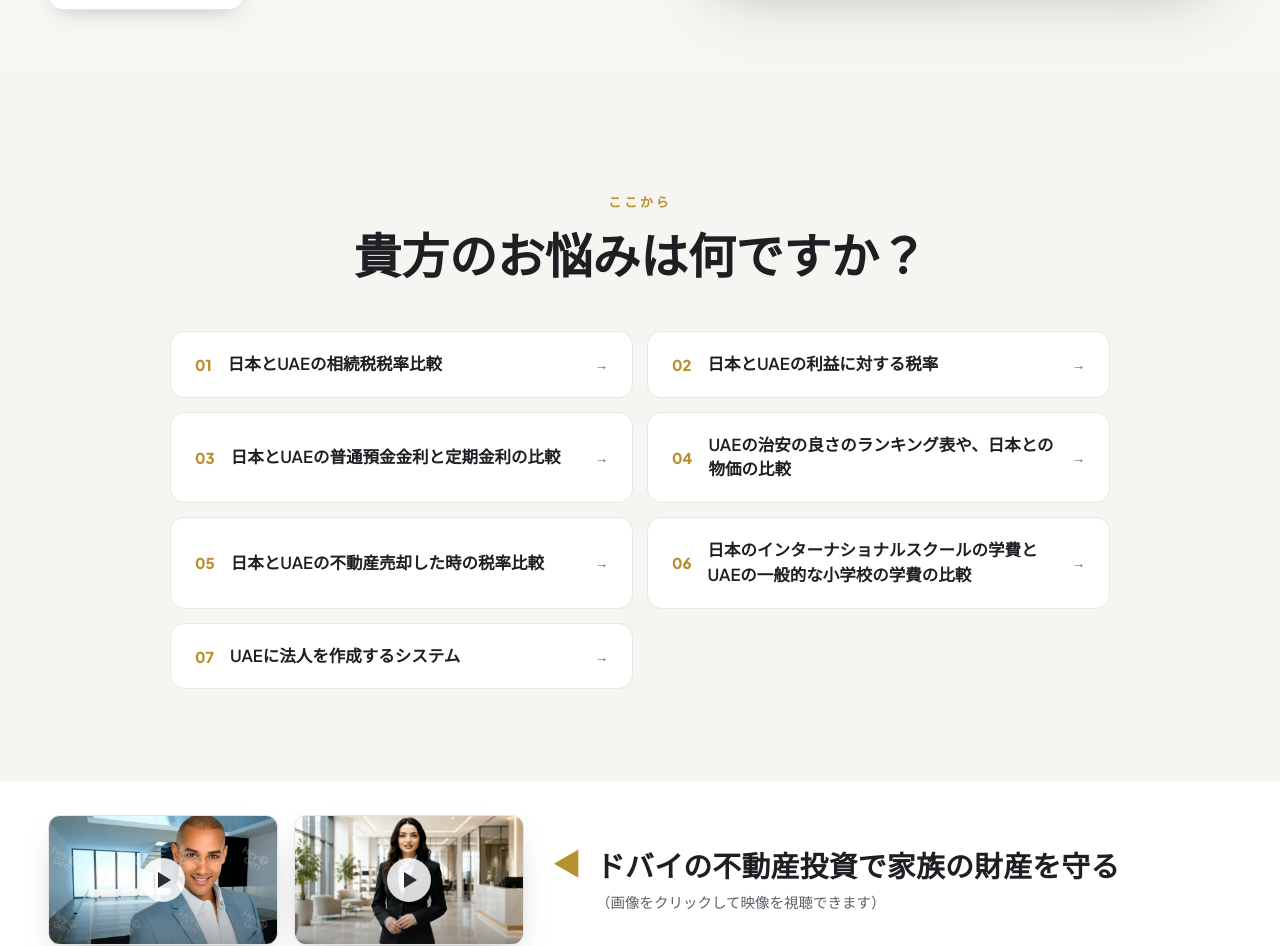
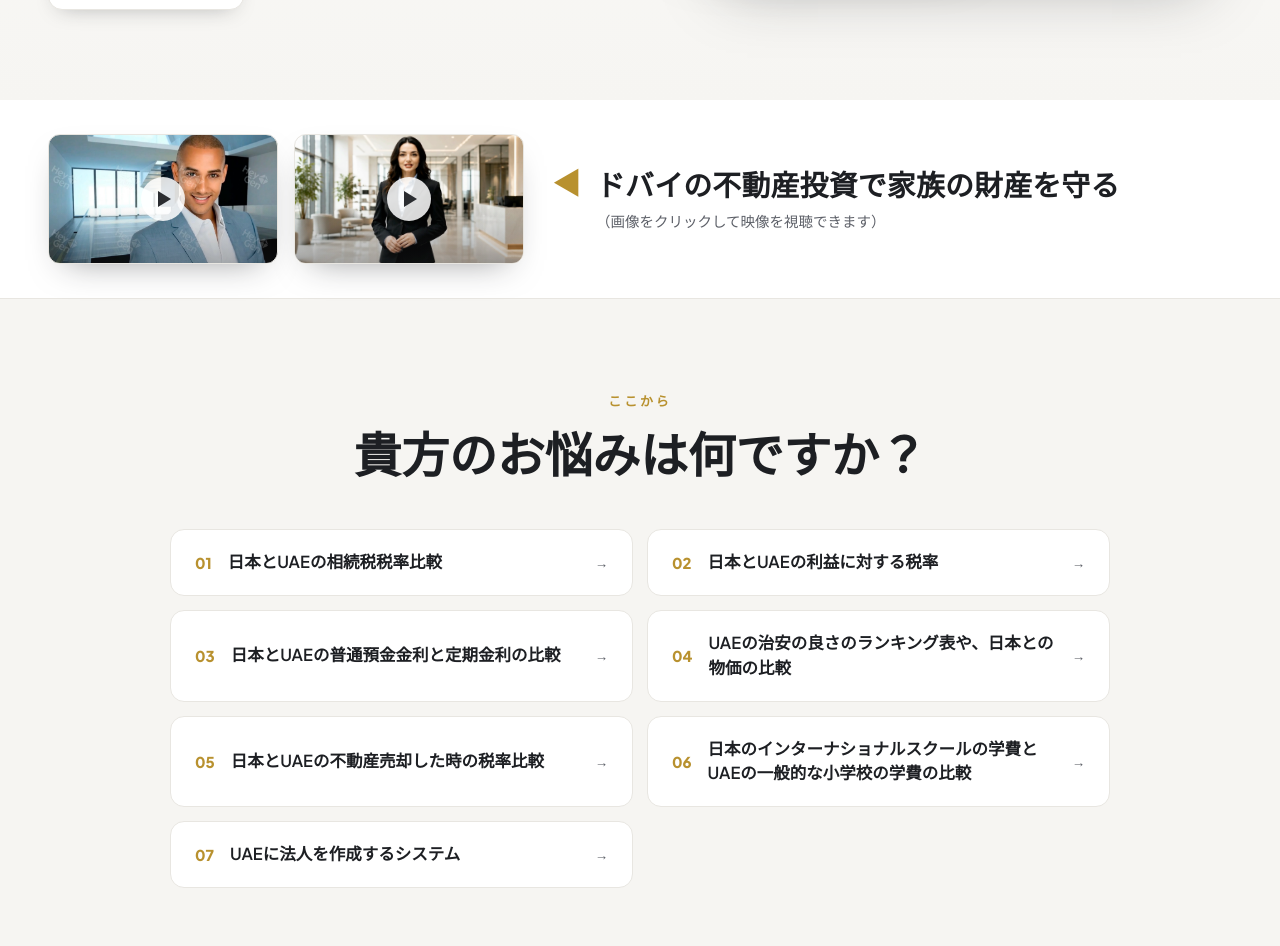
Before and after one commit to Pranjal250605/new-jwd-office-, a React (Vite) app: page / in a window 1280 px wide. Shown: the part 909-1855 px from the top of the page. Built offline with nearby package versions, Linux system fonts and the light colour scheme.

Commit message:
Move the video promo above the concern questions
Puts ドバイの不動産投資で家族の財産を守る ahead of the seven comparison
questions, so the hero is followed by the film rather than by the list.

Co-Authored-By: Claude Opus 5 <noreply@anthropic.com>

```diff
--- a/src/App.jsx
+++ b/src/App.jsx
@@ -17,8 +17,8 @@ export default function App() {
       <Header />
       <main>
         <Hero />
+        <VideoPromo />
         <Concerns /> {/* the seven entry points the hero question leads to */}
-        <VideoPromo />
         <QuickTiles />
         <Simulator />
         <StatBand />
```
